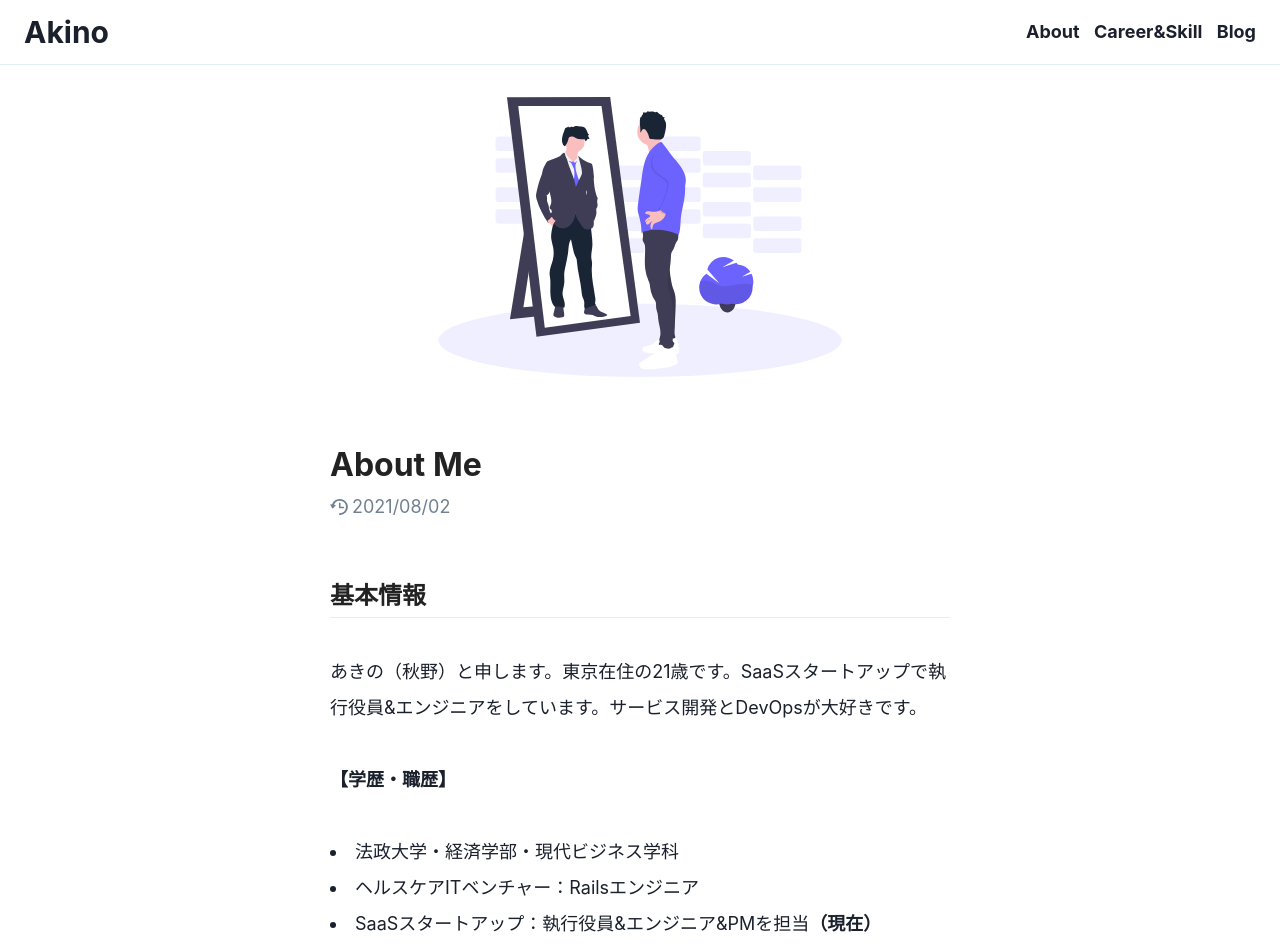
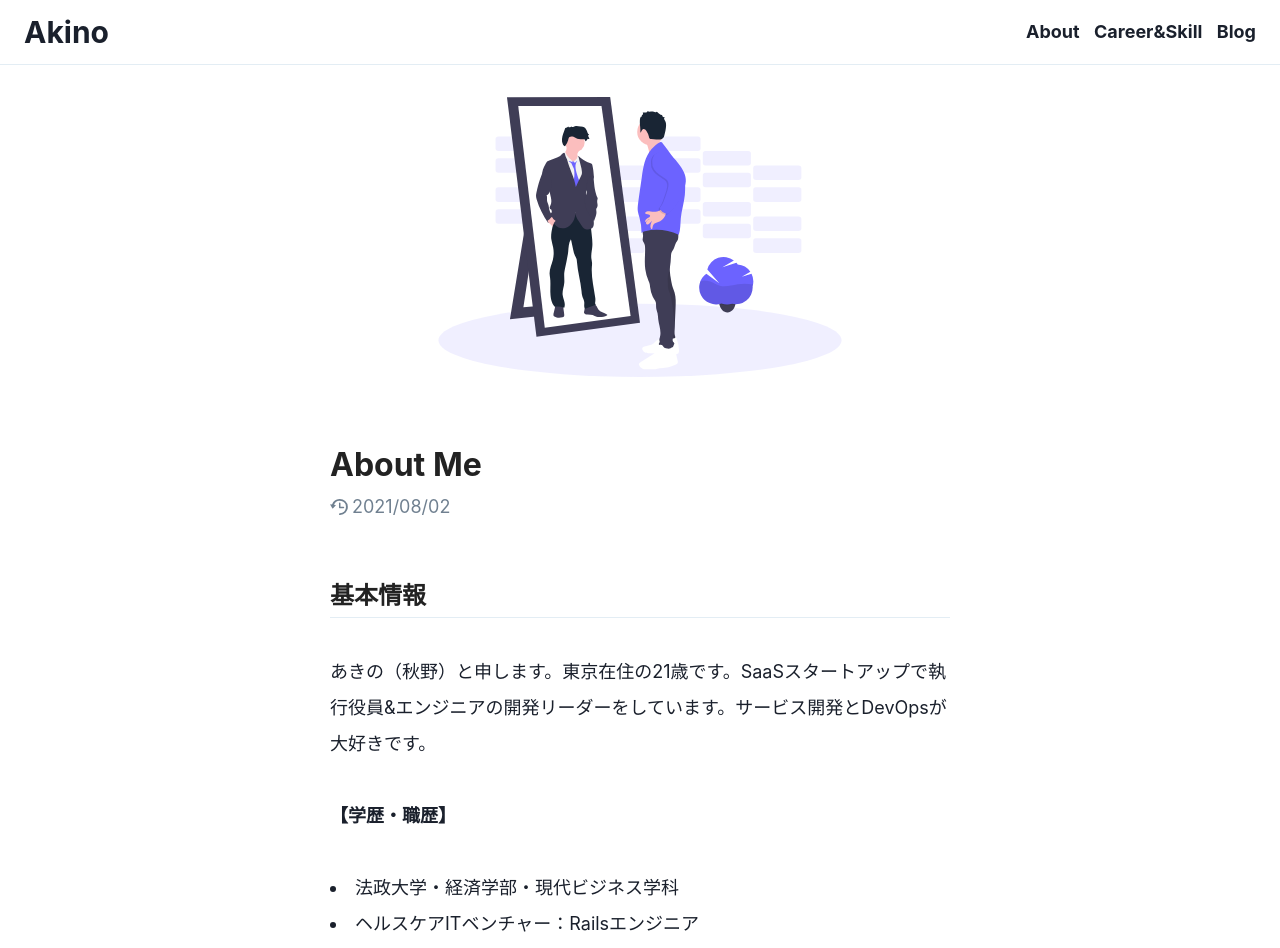
Before and after one commit to onikan27/myPortfolio, a Next.js app: page / in a window 1280 px wide. Shown: the top 948 px of the page. Built offline with nearby package versions, Linux system fonts and the light colour scheme.

Commit message:
fix: profile

```diff
--- a/src/pages/index.tsx
+++ b/src/pages/index.tsx
@@ -22,7 +22,7 @@ const Home: NextPage = () => {
           <UpdateDay>2021/08/02</UpdateDay>
           <TextHeader>基本情報</TextHeader>
           <Text>
-            あきの（秋野）と申します。東京在住の21歳です。SaaSスタートアップで執行役員&amp;エンジニアをしています。サービス開発とDevOpsが大好きです。
+            あきの（秋野）と申します。東京在住の21歳です。SaaSスタートアップで執行役員&amp;エンジニアの開発リーダーをしています。サービス開発とDevOpsが大好きです。
           </Text>
           <Text>
             <b>【学歴・職歴】</b>
@@ -30,7 +30,7 @@ const Home: NextPage = () => {
           <li>法政大学・経済学部・現代ビジネス学科</li>
           <li>ヘルスケアITベンチャー：Railsエンジニア</li>
           <li>
-            SaaSスタートアップ：執行役員&amp;エンジニア&amp;PMを担当
+            SaaSスタートアップ：執行役員&amp;エンジニア（開発リーダー）&amp;PMを担当
             <b>（現在）</b>
           </li>
 
```
